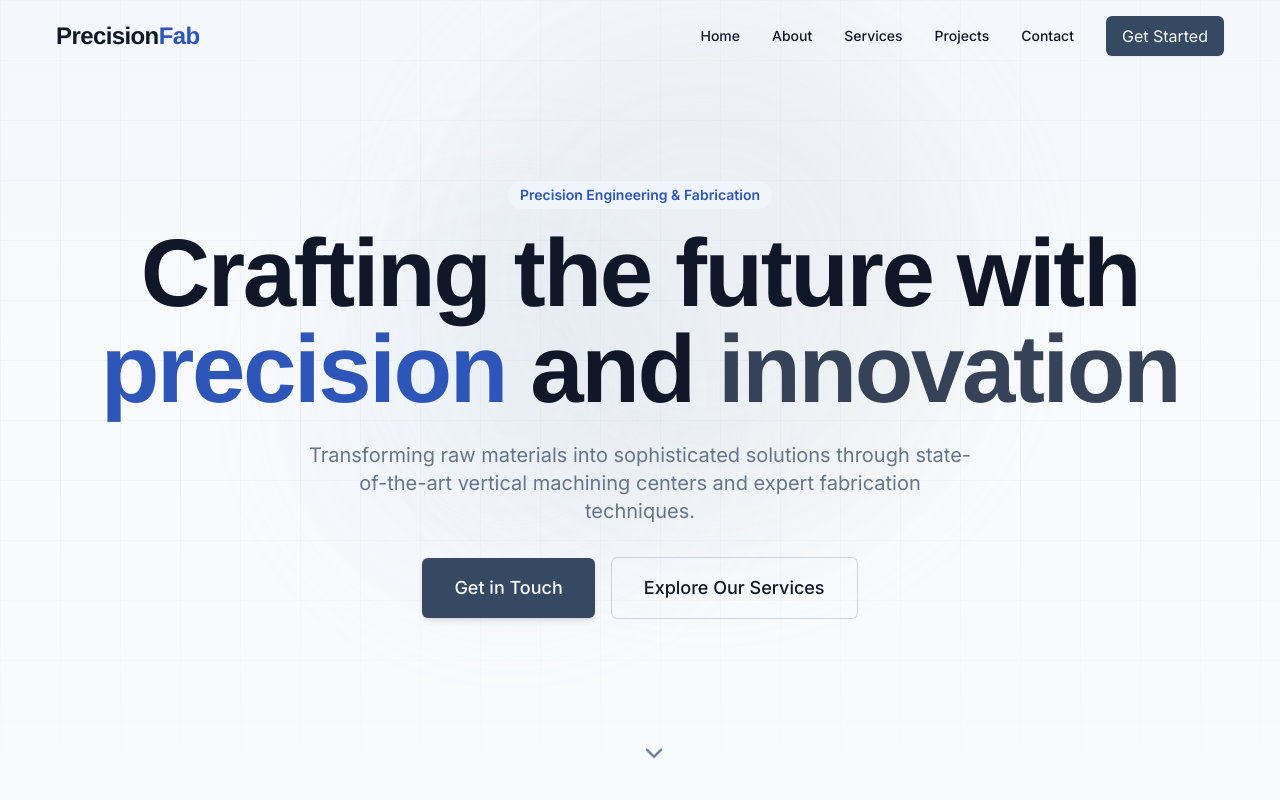
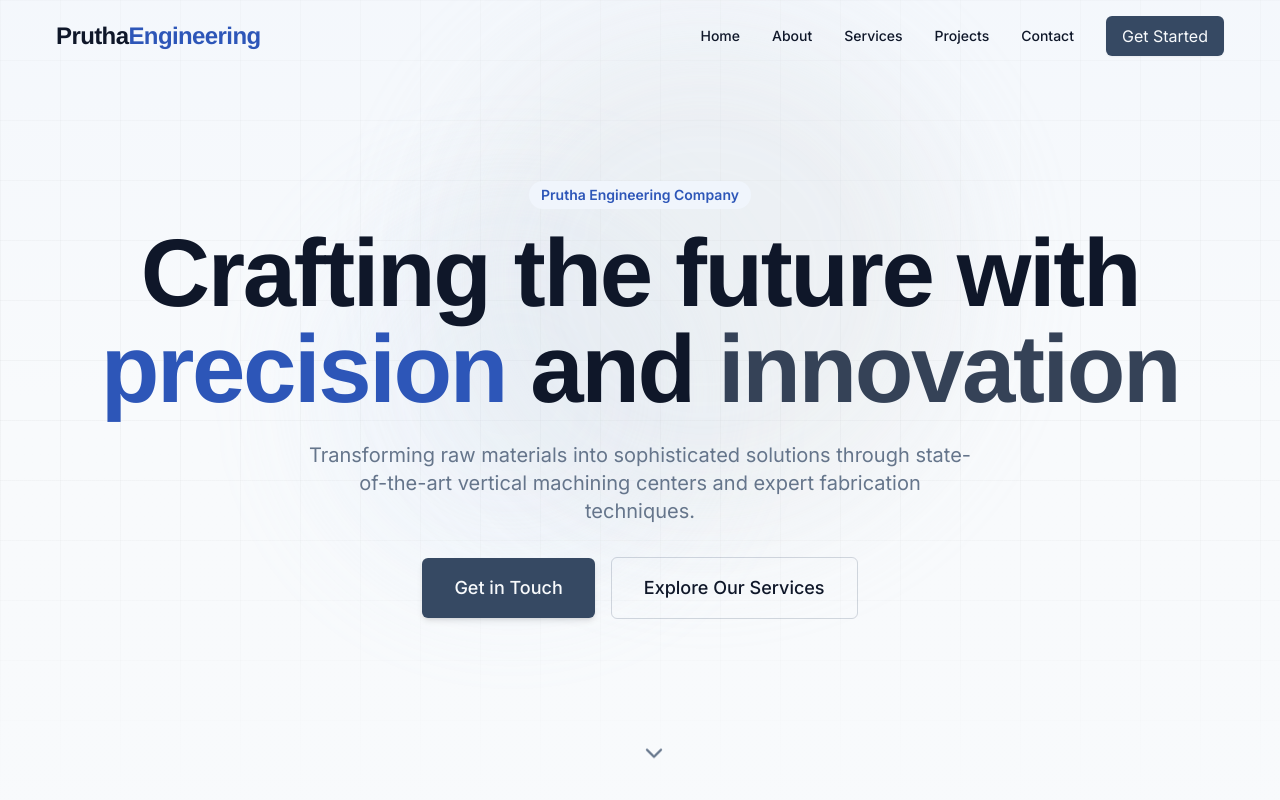
Before and after one commit to DRSTARK7/prutha-engineering-portfolio, a React (Vite) app: page / in a window 1280 px wide. Shown: the top 800 px of the page. Built offline with nearby package versions, Linux system fonts and the light colour scheme.

Commit message:
Rename company references
Rename "Precision Engineering & fabrication" to "Prutha Enineering Company" in the codebase.

```diff
--- a/src/components/Footer.tsx
+++ b/src/components/Footer.tsx
@@ -12,11 +12,11 @@ const Footer = () => {
           <div>
             <Link to="/" className="flex items-center space-x-2 mb-4">
               <span className="font-display font-bold text-2xl tracking-tight">
-                Precision<span className="text-blue-400">Fab</span>
+                Prutha<span className="text-blue-400">Engineering</span>
               </span>
             </Link>
             <p className="text-steel-300 mb-6">
-              Precision engineering and fabrication solutions for industries that demand excellence.
+              Prutha Engineering Company provides solutions for industries that demand excellence.
             </p>
             <div className="flex space-x-4">
               <a href="#" className="h-10 w-10 flex items-center justify-center rounded-full bg-steel-800 hover:bg-blue-800 transition-colors" aria-label="Facebook">
@@ -119,7 +119,7 @@ const Footer = () => {
               </li>
               <li className="flex">
                 <span className="text-blue-400 mr-2">Email:</span>
-                <a href="mailto:info@precisionfab.com" className="text-steel-300 hover:text-white">info@precisionfab.com</a>
+                <a href="mailto:info@pruthaengineering.com" className="text-steel-300 hover:text-white">info@pruthaengineering.com</a>
               </li>
               <li className="flex">
                 <span className="text-blue-400 mr-2">Hours:</span>
@@ -130,7 +130,7 @@ const Footer = () => {
         </div>
 
         <div className="pt-8 border-t border-steel-800 text-center text-steel-400">
-          <p>&copy; {currentYear} PrecisionFab. All rights reserved.</p>
+          <p>&copy; {currentYear} Prutha Engineering. All rights reserved.</p>
         </div>
       </div>
     </footer>
--- a/src/components/Hero.tsx
+++ b/src/components/Hero.tsx
@@ -42,7 +42,7 @@ const Hero = () => {
 
       <div className="container-custom relative z-10 text-center px-4 md:px-0">
         <span className="inline-block py-1 px-3 mb-4 text-xs md:text-sm font-semibold text-blue-700 bg-blue-50 rounded-full reveal">
-          Precision Engineering & Fabrication
+          Prutha Engineering Company
         </span>
 
         <h1
--- a/src/components/Navbar.tsx
+++ b/src/components/Navbar.tsx
@@ -39,7 +39,7 @@ const Navbar = () => {
           onClick={() => window.scrollTo({top: 0, behavior: 'smooth'})}
         >
           <span className="font-display font-bold text-2xl tracking-tight">
-            Precision<span className="text-blue-700">Fab</span>
+            Prutha<span className="text-blue-700">Engineering</span>
           </span>
         </Link>
 
```
